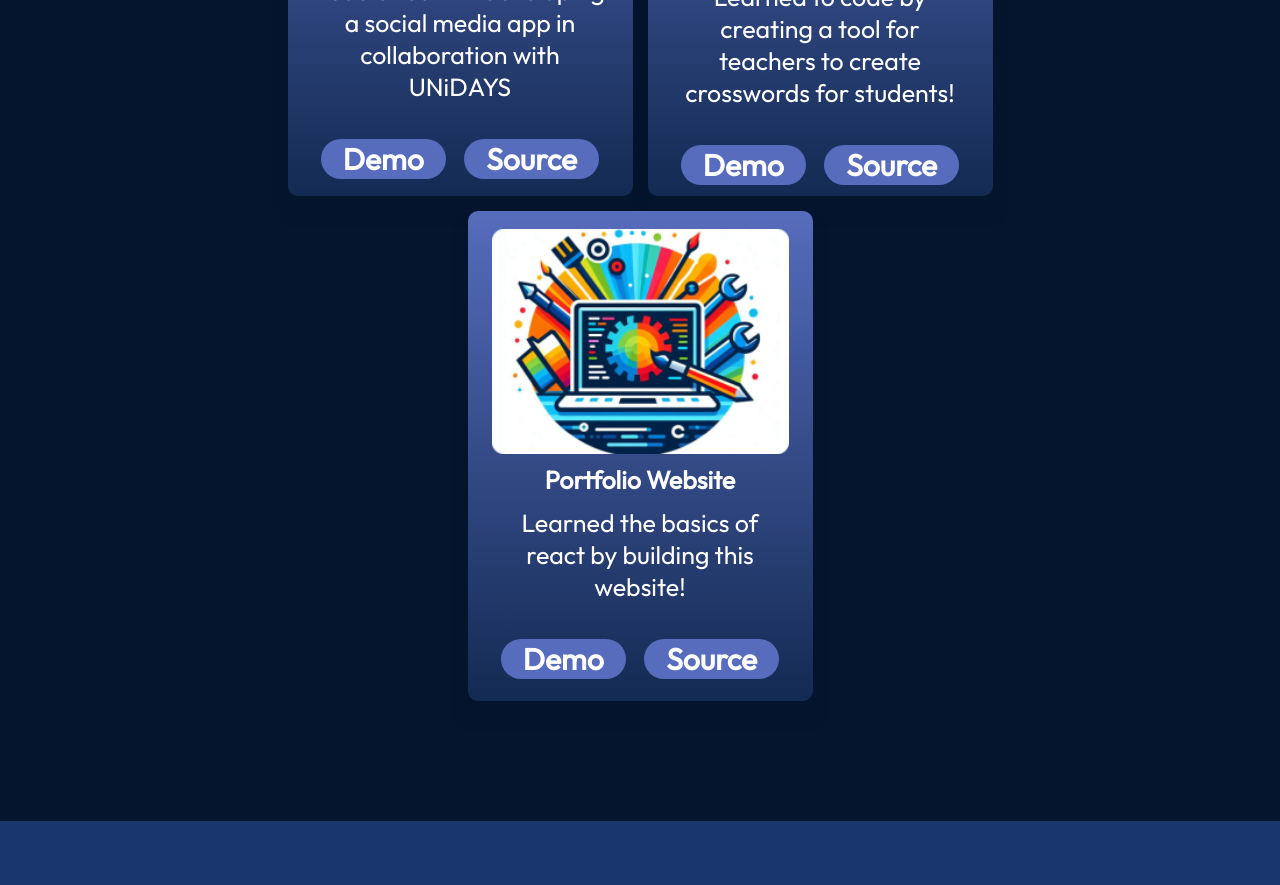
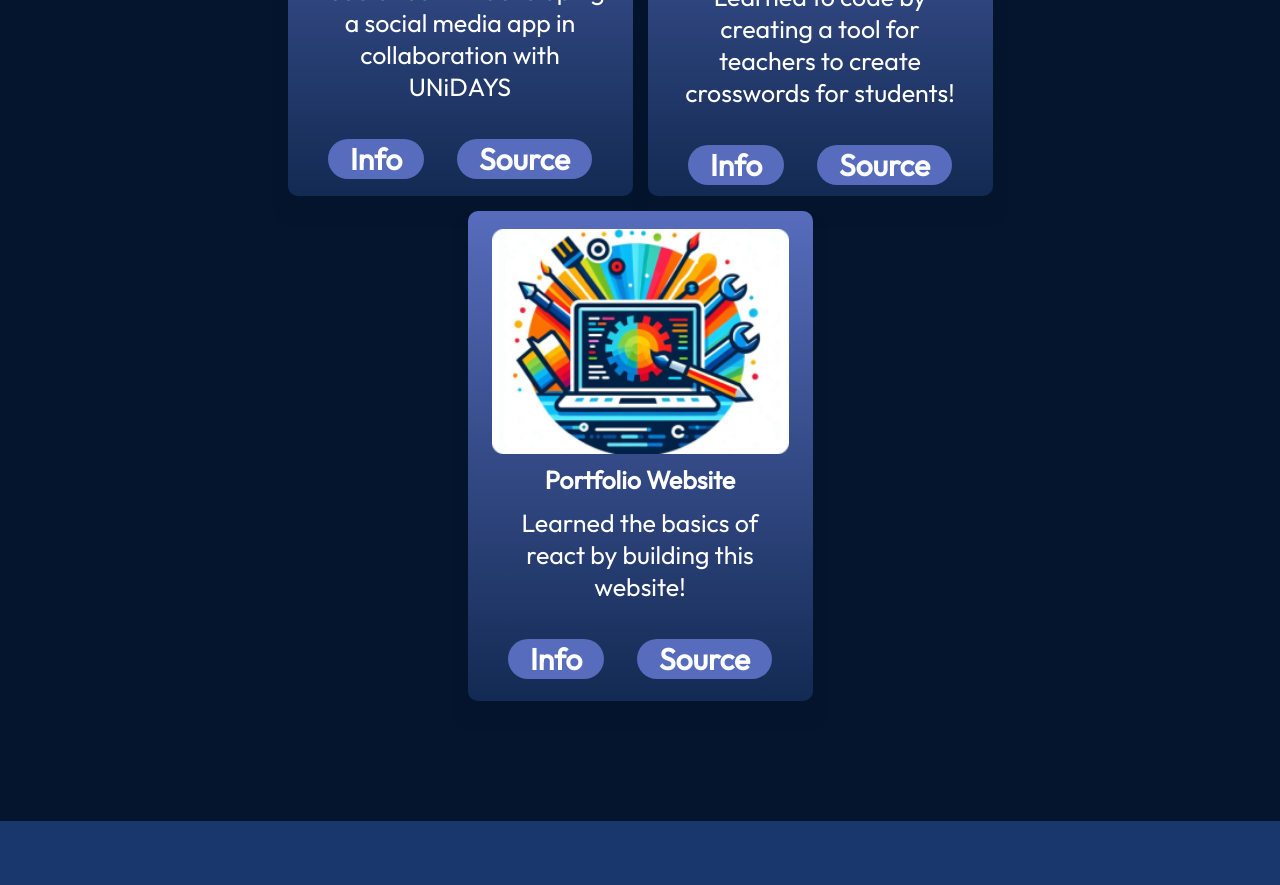
Before and after one commit to playhavoc/MyPortfolio, a React (Vite) app: page / in a window 1280 px wide. Shown: the part 3440-4325 px from the top of the page. Built offline with nearby package versions, Linux system fonts and the light colour scheme.

Commit message:
my links

```diff
--- a/src/components/Projects/ProjectCard.jsx
+++ b/src/components/Projects/ProjectCard.jsx
@@ -21,7 +21,7 @@ export const ProjectCard = ({
       </ul>
       <div className={styles.links}>
         <a href={demo} className={styles.link}>
-          Demo
+          Info
         </a>
         <a href={source} className={styles.link}>
           Source
--- a/src/data/projects.json
+++ b/src/data/projects.json
@@ -5,7 +5,7 @@
     "description": "Lead a team in developing a social media app in collaboration with UNiDAYS",
     "skills": ["Flutter", "Python", "SQL"],
     "demo": "https://www.example.com",
-    "source": "https://www.github.com"
+    "source": "https://projects.cs.nott.ac.uk/comp2002/2023-2024/team35_project"
   },
   {
     "title": "Crossword Game",
@@ -13,7 +13,7 @@
     "description": "Learned to code by creating a tool for teachers to create crosswords for students!",
     "skills": ["Python", "Pygame"],
     "demo": "https://www.example.com",
-    "source": "https://www.github.com"
+    "source": "https://github.com/playhavoc/crossword-Generator"
   },
   {
     "title": "Portfolio Website",
@@ -21,6 +21,6 @@
     "description": "Learned the basics of react by building this website!",
     "skills": ["React"],
     "demo": "https://www.example.com",
-    "source": "https://www.github.com"
+    "source": "https://github.com/playhavoc/MyPortfolio"
   }
 ]
```
